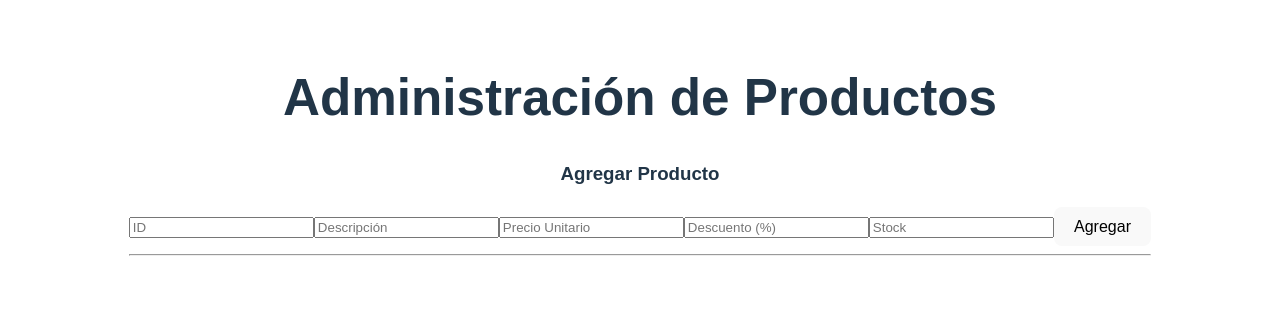
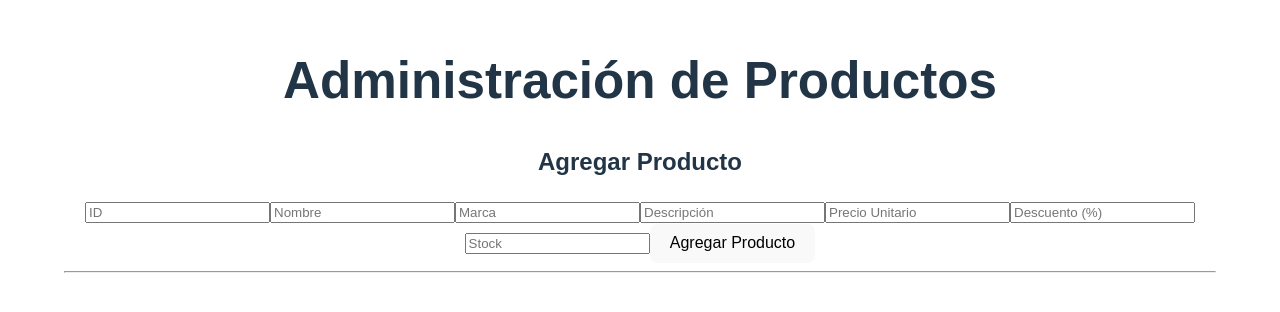
Before and after one commit to Colturas/TP04_PV_2025GRUPO13, a React (Vite) app in the folder tp04PV2025Grupo13/: page / in a window 1280 px wide. Shown: the part 250-562 px from the top of the page. Built offline with nearby package versions, Linux system fonts and the light colour scheme.

Commit message:
FuncionalidaddelproductformJAMALBAZAN

```diff
--- a/tp04PV2025Grupo13/src/App.jsx
+++ b/tp04PV2025Grupo13/src/App.jsx
@@ -1,7 +1,7 @@
 import React, { useState, useEffect, useCallback } from 'react';
 import './App.css';
-import Product from './assets/components/product';
-import ProductForm from './ProductForm';
+import ProductForm from "./assets/components/ProductForm";
+import Product from "./assets/components/Product";
 const App = () => {
   const [productos, setProductos] = useState([]);
   const [productoEditando, setProductoEditando] = useState(null);
--- a/tp04PV2025Grupo13/src/ProductForm.jsx
+++ /dev/null
@@ -1,94 +0,0 @@
-import React, { useState, useEffect } from 'react';
-
-const ProductForm = ({ onAddProduct, onUpdateProduct, editingProduct }) => {
-  const [producto, setProducto] = useState({
-    id: '',
-    descripcion: '',
-    precioUnitario: '',
-    descuento: '',
-    stock: ''
-  });
-  useEffect(() => {
-    if (editingProduct) {
-      setProducto(editingProduct);
-    }
-  }, [editingProduct]);
-  const handleChange = (e) => {
-    const { name, value } = e.target;
-    setProducto({
-      ...producto,
-      [name]: value
-    });
-  };
-  const handleSubmit = (e) => {
-    e.preventDefault();
-    const precioConDescuento = producto.precioUnitario * (1 - producto.descuento / 100);
-    const nuevoProducto = {
-      ...producto,
-      precioConDescuento: precioConDescuento.toFixed(2),
-    };
-    if (editingProduct) {
-      onUpdateProduct(nuevoProducto);
-    } else {
-      onAddProduct(nuevoProducto);
-    }
-    setProducto({
-      id: '',
-      descripcion: '',
-      precioUnitario: '',
-      descuento: '',
-      stock: ''
-    });
-  };
-  return (
-    <form onSubmit={handleSubmit}>
-      <h3>{editingProduct ? 'Editar Producto' : 'Agregar Producto'}</h3>
-
-      <input
-        type="text"
-        name="id"
-        placeholder="ID"
-        value={producto.id}
-        onChange={handleChange}
-        required
-        disabled={editingProduct}
-      />
-      <input
-        type="text"
-        name="descripcion"
-        placeholder="Descripción"
-        value={producto.descripcion}
-        onChange={handleChange}
-        required
-      />
-      <input
-        type="number"
-        name="precioUnitario"
-        placeholder="Precio Unitario"
-        value={producto.precioUnitario}
-        onChange={handleChange}
-        required
-      />
-      <input
-        type="number"
-        name="descuento"
-        placeholder="Descuento (%)"
-        value={producto.descuento}
-        onChange={handleChange}
-        required
-      />
-      <input
-        type="number"
-        name="stock"
-        placeholder="Stock"
-        value={producto.stock}
-        onChange={handleChange}
-        required
-      />
-      <button type="submit">
-        {editingProduct ? 'Actualizar' : 'Agregar'}
-      </button>
-    </form>
-  );
-};
-export default ProductForm;
--- a/tp04PV2025Grupo13/src/assets/components/ProductForm.jsx
+++ b/tp04PV2025Grupo13/src/assets/components/ProductForm.jsx
@@ -1,94 +1,83 @@
 import React, { useState, useEffect } from 'react';
 
-const ProductForm = ({ onAddProduct, onUpdateProduct, editingProduct }) => {
-  const [producto, setProducto] = useState({
-    id: '',
-    descripcion: '',
-    precioUnitario: '',
-    descuento: '',
-    stock: ''
-  });
+const initialForm = {
+  id: '',
+  nombre: '',
+  marca: '',
+  descripcion: '',
+  precioUnitario: '',
+  descuento: '',
+  stock: ''
+};
+
+function ProductForm({ onAdd, onModify, productToEdit, setEditingProduct }) {
+  const [form, setForm] = useState(initialForm);
+
   useEffect(() => {
-    if (editingProduct) {
-      setProducto(editingProduct);
+    if (productToEdit) {
+      setForm(productToEdit);
+    } else {
+      setForm(initialForm);
     }
-  }, [editingProduct]);
+  }, [productToEdit]);
+
   const handleChange = (e) => {
     const { name, value } = e.target;
-    setProducto({
-      ...producto,
-      [name]: value
-    });
+    setForm(prev => ({ ...prev, [name]: value }));
   };
+
   const handleSubmit = (e) => {
     e.preventDefault();
-    const precioConDescuento = producto.precioUnitario * (1 - producto.descuento / 100);
-    const nuevoProducto = {
-      ...producto,
-      precioConDescuento: precioConDescuento.toFixed(2),
+
+    const precioConDescuento = form.precioUnitario * (1 - form.descuento / 100);
+
+    const newProduct = {
+      ...form,
+      precioUnitario: parseFloat(form.precioUnitario),
+      descuento: parseFloat(form.descuento),
+      precioConDescuento: parseFloat(precioConDescuento.toFixed(2)),
+      stock: parseInt(form.stock),
+      estado: true
     };
-    if (editingProduct) {
-      onUpdateProduct(nuevoProducto);
+
+    if (productToEdit) {
+      onModify(newProduct);
+      setEditingProduct(null);
     } else {
-      onAddProduct(nuevoProducto);
+      onAdd(newProduct);
     }
-    setProducto({
-      id: '',
-      descripcion: '',
-      precioUnitario: '',
-      descuento: '',
-      stock: ''
-    });
+
+    setForm(initialForm);
   };
+
+  const handleCancel = () => {
+    setForm(initialForm);
+    setEditingProduct(null);
+  };
+
   return (
-    <form onSubmit={handleSubmit}>
-      <h3>{editingProduct ? 'Editar Producto' : 'Agregar Producto'}</h3>
+    <form onSubmit={handleSubmit} className="product-form">
+      <h2>{productToEdit ? 'Modificar Producto' : 'Agregar Producto'}</h2>
 
       <input
-        type="text"
         name="id"
         placeholder="ID"
-        value={producto.id}
+        value={form.id}
         onChange={handleChange}
         required
-        disabled={editingProduct}
+        disabled={!!productToEdit} // desactivar si estamos editando
       />
-      <input
-        type="text"
-        name="descripcion"
-        placeholder="Descripción"
-        value={producto.descripcion}
-        onChange={handleChange}
-        required
-      />
-      <input
-        type="number"
-        name="precioUnitario"
-        placeholder="Precio Unitario"
-        value={producto.precioUnitario}
-        onChange={handleChange}
-        required
-      />
-      <input
-        type="number"
-        name="descuento"
-        placeholder="Descuento (%)"
-        value={producto.descuento}
-        onChange={handleChange}
-        required
-      />
-      <input
-        type="number"
-        name="stock"
-        placeholder="Stock"
-        value={producto.stock}
-        onChange={handleChange}
-        required
-      />
-      <button type="submit">
-        {editingProduct ? 'Actualizar' : 'Agregar'}
-      </button>
+      <input name="nombre" placeholder="Nombre" value={form.nombre} onChange={handleChange} required />
+      <input name="marca" placeholder="Marca" value={form.marca} onChange={handleChange} required />
+      <input name="descripcion" placeholder="Descripción" value={form.descripcion} onChange={handleChange} required />
+      <input type="number" name="precioUnitario" placeholder="Precio Unitario" value={form.precioUnitario} onChange={handleChange} required />
+      <input type="number" name="descuento" placeholder="Descuento (%)" value={form.descuento} onChange={handleChange} required />
+      <input type="number" name="stock" placeholder="Stock" value={form.stock} onChange={handleChange} required />
+
+      <button type="submit">{productToEdit ? 'Guardar Cambios' : 'Agregar Producto'}</button>
+      {productToEdit && <button type="button" onClick={handleCancel}>Cancelar</button>}
     </form>
   );
-};
-export default ProductForm;
+}
+
+export default ProductForm;
```
Also changed, not shown: 1 other file (tests, documents, lock files or other folders).
